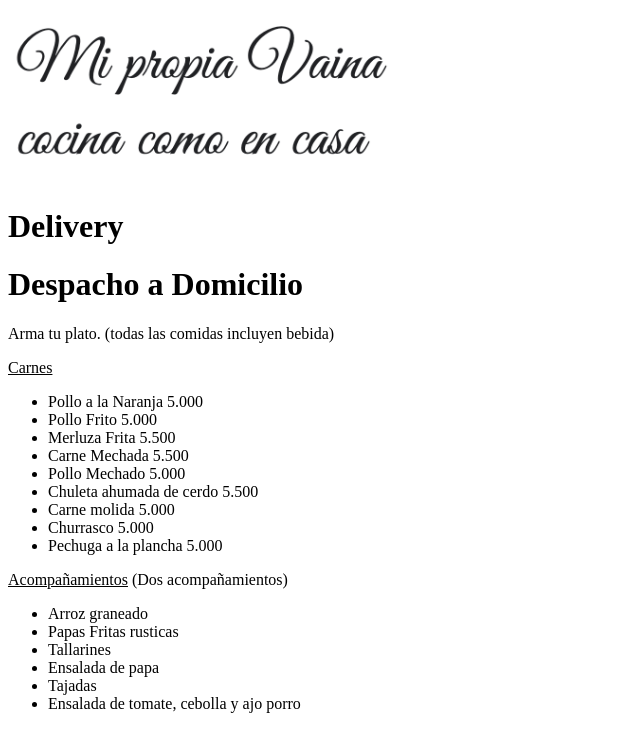
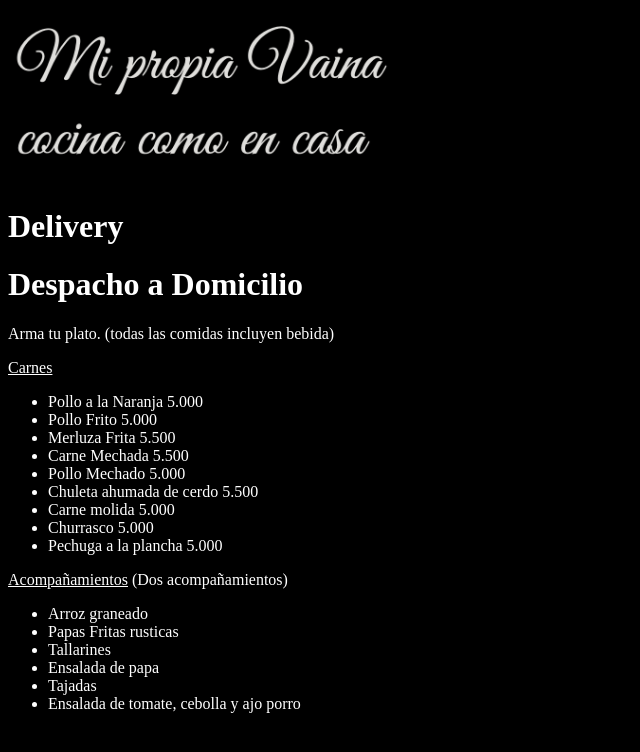
Before and after one commit to luismiguelbravo/mi-propia-vaina, a plain HTML site: page index.html in a window 1280 px wide. Shown: the whole page, without its empty margins (0-640 px from the left). Drawn offline with Linux system fonts and the light colour scheme.

Commit message:
se cambian los colores

```diff
--- a/index.html
+++ b/index.html
@@ -3,6 +3,13 @@
   <head>
     <meta name="viewport" content="width=device-width, initial-scale=1.0">
     <title>Mi Propia Vaina</title>
+    <style type="text/css">
+      img { filter: invert(1); }
+      body {
+        background-color: black;
+        color: white;
+      }
+    </style>
   </head>
   <body>
     <img src="logo.png" style="max-width: 400px; margin: 0 auto;">
```
